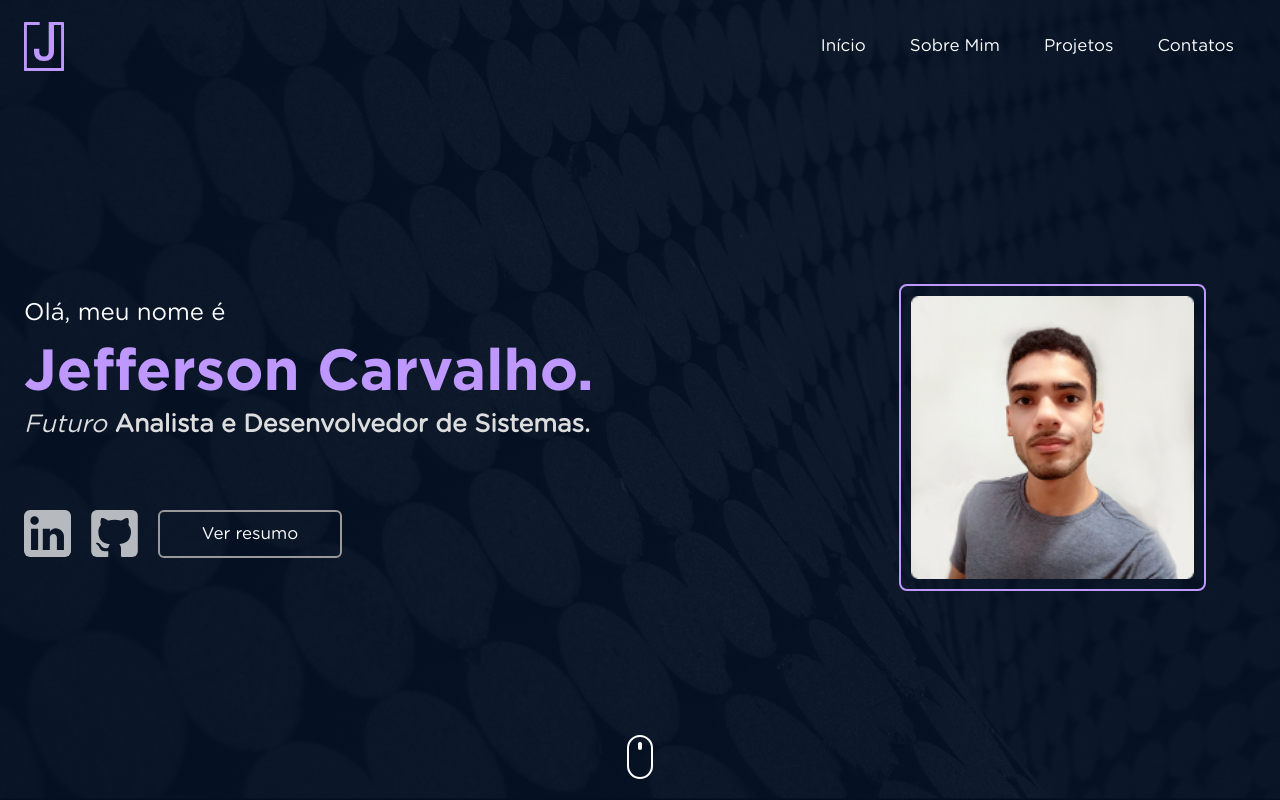
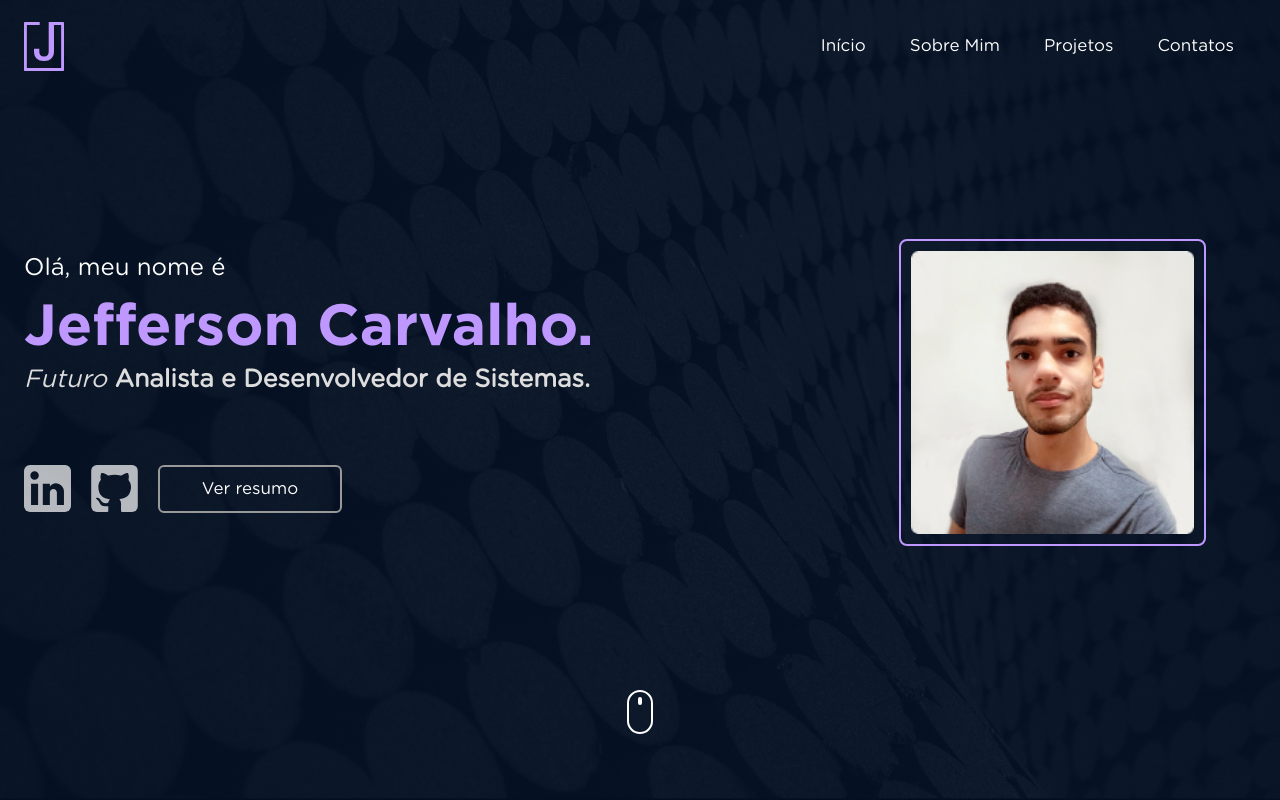
Before and after one commit to myjefferson/jeff-v1, a React (Create React App) app: page / in a window 1280 px wide. Shown: the top 800 px of the page. Built offline with nearby package versions, Linux system fonts and the light colour scheme.

Commit message:
bug fixes

```diff
--- a/src/components/Home/style/home.ts
+++ b/src/components/Home/style/home.ts
@@ -3,7 +3,6 @@ import styled from 'styled-components'
 import logo from '../../../assets/img/bgPrincipal.png'
 
 export const Initial = styled.div`
-    padding: 45px 0 0 0;
     font-family: "GothamRounded";
     position: relative;
     height: 100vh;
@@ -157,8 +156,6 @@ export const Initial = styled.div`
       }
 
       @media only screen and (max-width: 900px) {
-        padding: 0 0 0 0 !important;
-
         .scroll-icon .mouse{
             margin-top: -60px !important;
         }
```
